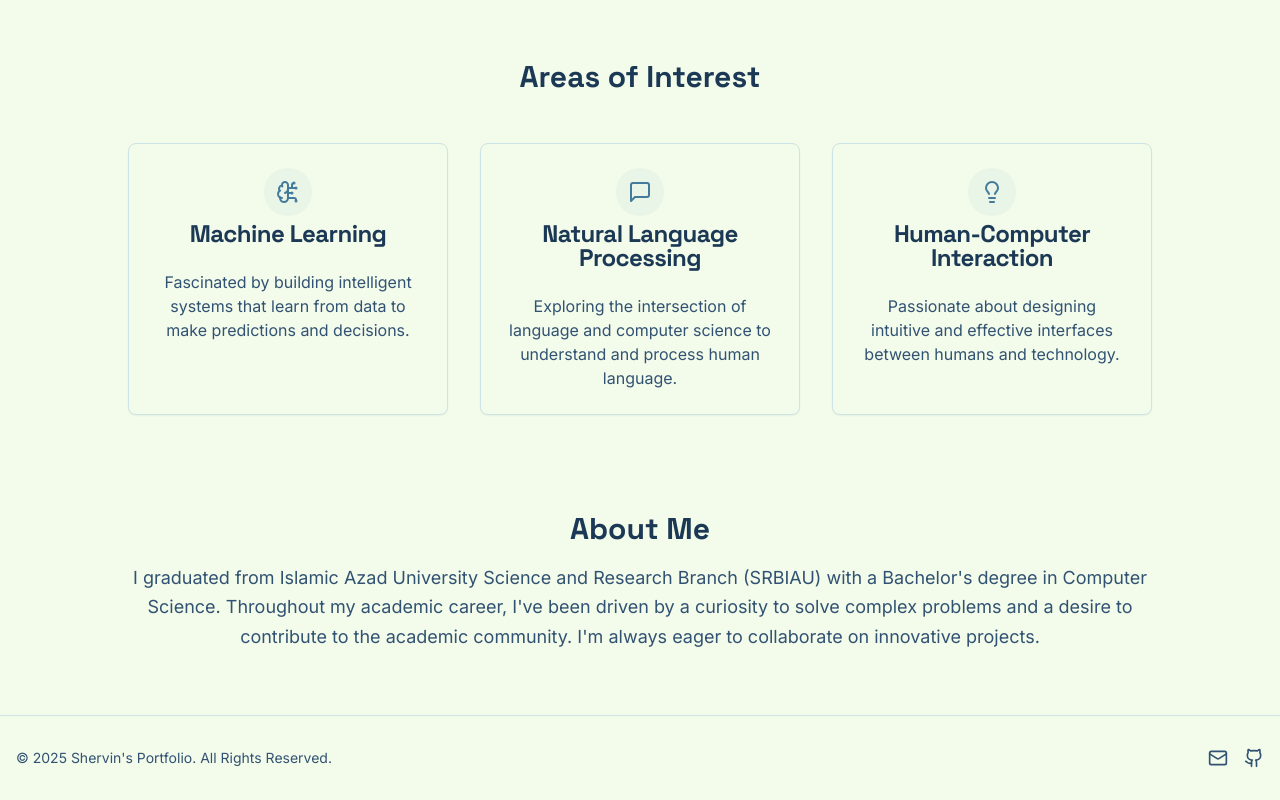
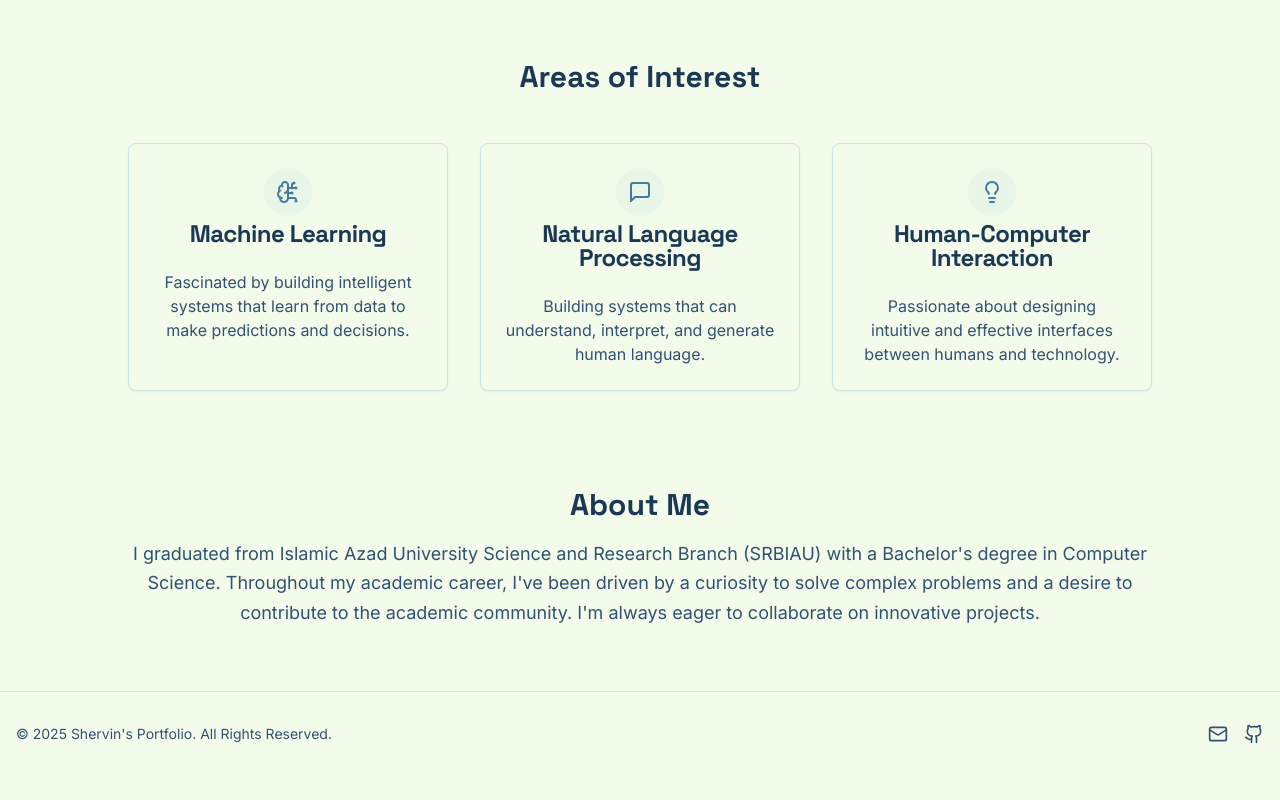
Before and after one commit to DearShervin/dearshervin.github.io, a Next.js app: page /studio/ in a window 1280 px wide. Shown: the part 706-1506 px from the top of the page. After the commit the page ends 1482 px from the top, so only its background shows below. Built offline with nearby package versions, Linux system fonts and the light colour scheme.

Commit message:
initial commit

```diff
--- a/src/app/page.tsx
+++ b/src/app/page.tsx
@@ -62,7 +62,7 @@ export default function Home() {
                 <CardTitle className="font-headline mt-4">Natural Language Processing</CardTitle>
               </CardHeader>
               <CardContent>
-                <p className="text-muted-foreground">Exploring the intersection of language and computer science to understand and process human language.</p>
+                <p className="text-muted-foreground">Building systems that can understand, interpret, and generate human language.</p>
               </CardContent>
             </Card>
             <Card className="text-center">
```
